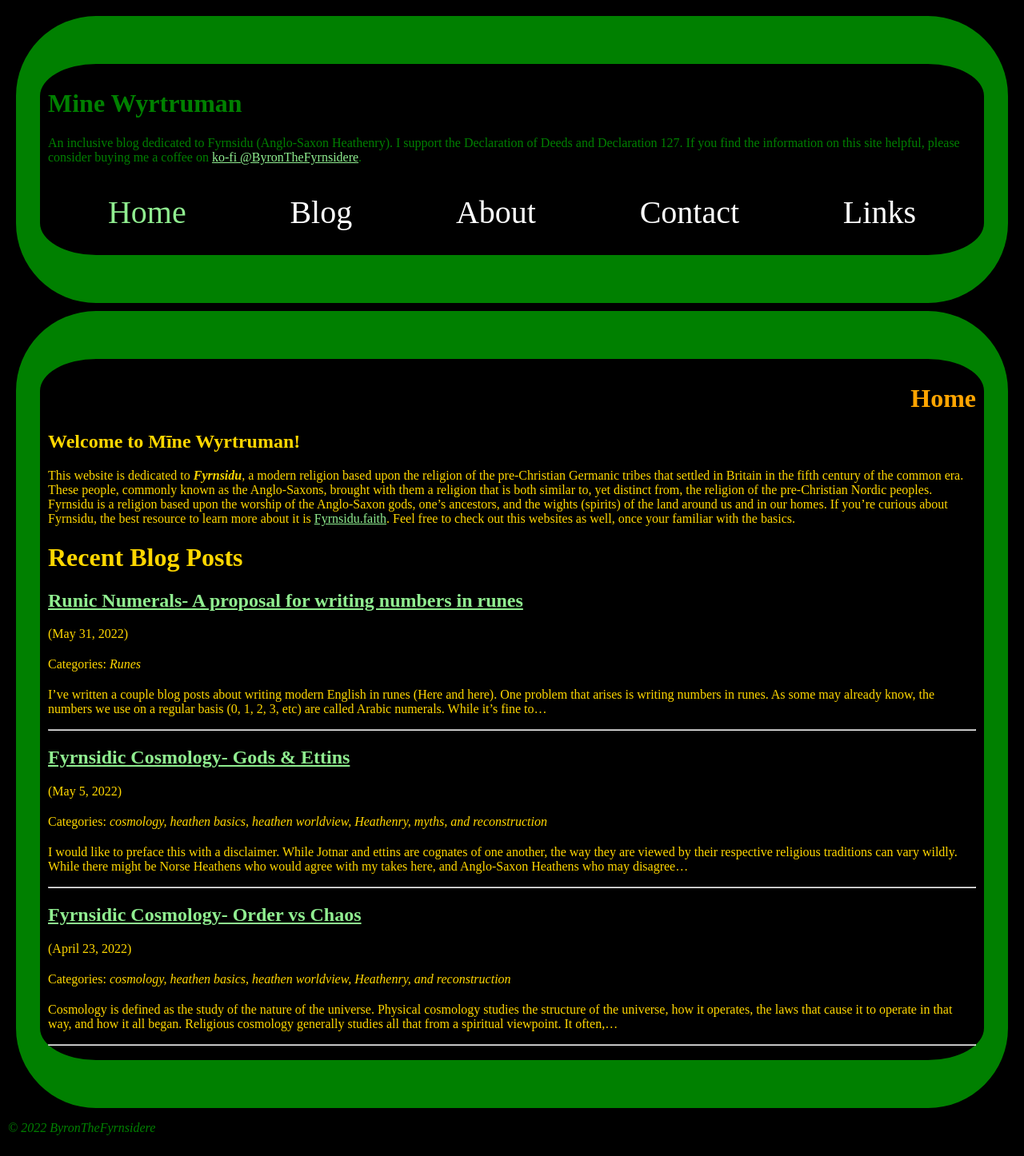
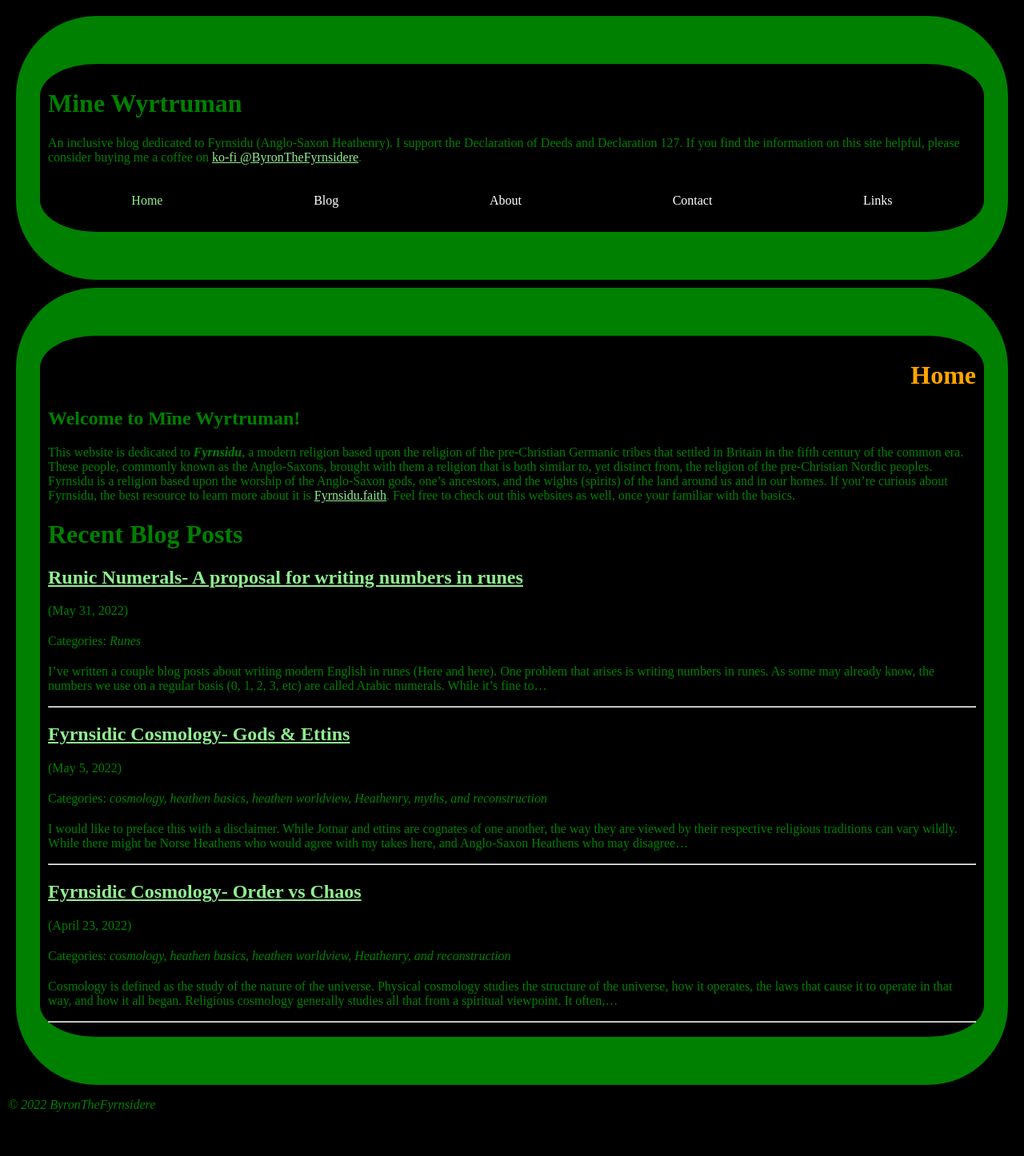
Before and after one commit to byronpendason/byronpendason.github.io, a Jekyll site: the page built from index.md, in a window 1280 px wide. Shown: the whole page at 80% size. Built offline with Jekyll 4.4.1, drawn with Linux system fonts in a browser that asks for light colours; our own code applies the rules of GitHub Pages for plain Markdown files; comment, search, counter and statistics services are not loaded; after the commit the page ends 1417 px from its top, so only the background shows below that.

Commit message:
Update style.css

```diff
--- a/css/style.css
+++ b/css/style.css
@@ -22,15 +22,13 @@
         padding: 10px;
       }
       nav ul li {
-        margin-right: 25px;
-        font-size: 40px;
         margin-left: auto;
         margin-right: auto;
         padding: 10px;
         background-color: black;
         border-color: green;
-        border-width: 5px;
-        border-radius: 50px;
+        border-width: 10px;
+        border-radius: 25px;
       }
       nav ul li a {
         text-decoration: none;
@@ -50,7 +48,6 @@
         border-style: solid;
         border-width: 60px 30px;
         border-color: green;
-        color: gold;
       }
       #content a {
         color: lightgreen;
```
